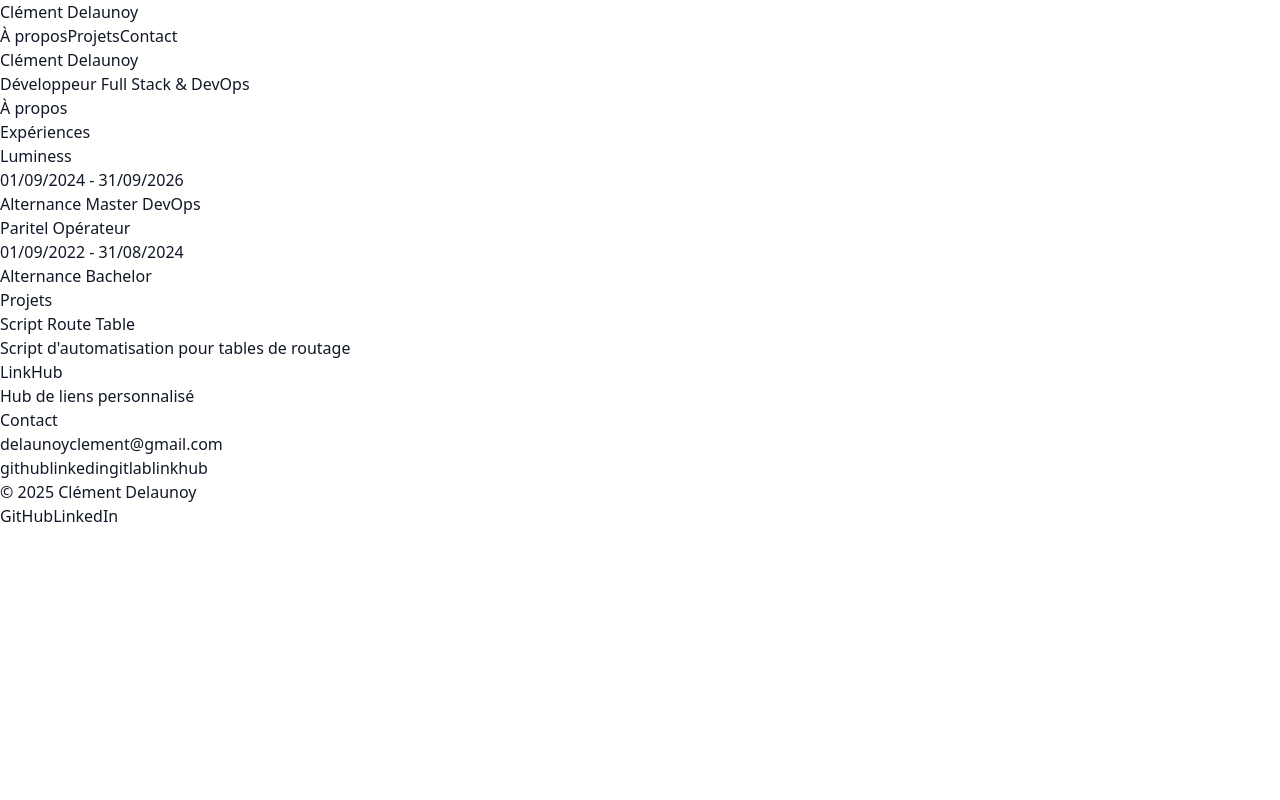
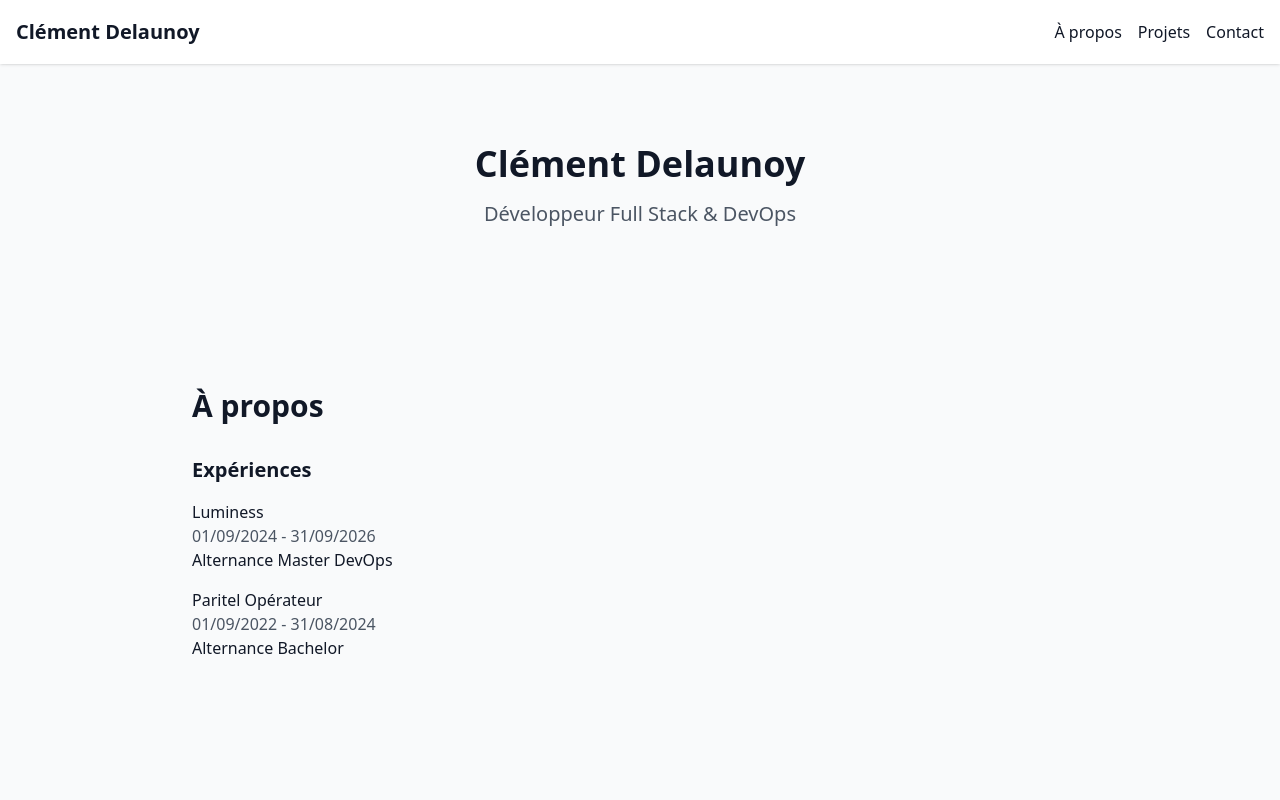
Before and after one commit to kuramentooo/portfolio, a Next.js app: page / in a window 1280 px wide. Shown: the top 800 px of the page. Built offline with nearby package versions, Linux system fonts and the light colour scheme.

Commit message:
ADD: all

```diff
--- a/next.config.js
+++ b/next.config.js
@@ -0,0 +1,12 @@
+/** @type {import('next').NextConfig} */
+const nextConfig = {
+  output: 'export',
+  images: {
+    unoptimized: true,
+  },
+  basePath: process.env.NEXT_PUBLIC_BASE_PATH || '',
+  assetPrefix: process.env.NEXT_PUBLIC_BASE_PATH || '',
+  trailingSlash: true,
+}
+
+module.exports = nextConfig
--- /dev/null
+++ b/postcss.config.js
@@ -0,0 +1,6 @@
+module.exports = {
+  plugins: {
+    tailwindcss: {},
+    autoprefixer: {},
+  },
+}
--- /dev/null
+++ b/tailwind.config.js
@@ -0,0 +1,12 @@
+/** @type {import('tailwindcss').Config} */
+module.exports = {
+  content: [
+    './src/pages/**/*.{js,ts,jsx,tsx,mdx}',
+    './src/components/**/*.{js,ts,jsx,tsx,mdx}',
+    './src/app/**/*.{js,ts,jsx,tsx,mdx}',
+  ],
+  theme: {
+    extend: {},
+  },
+  darkMode: 'media',
+}
```
